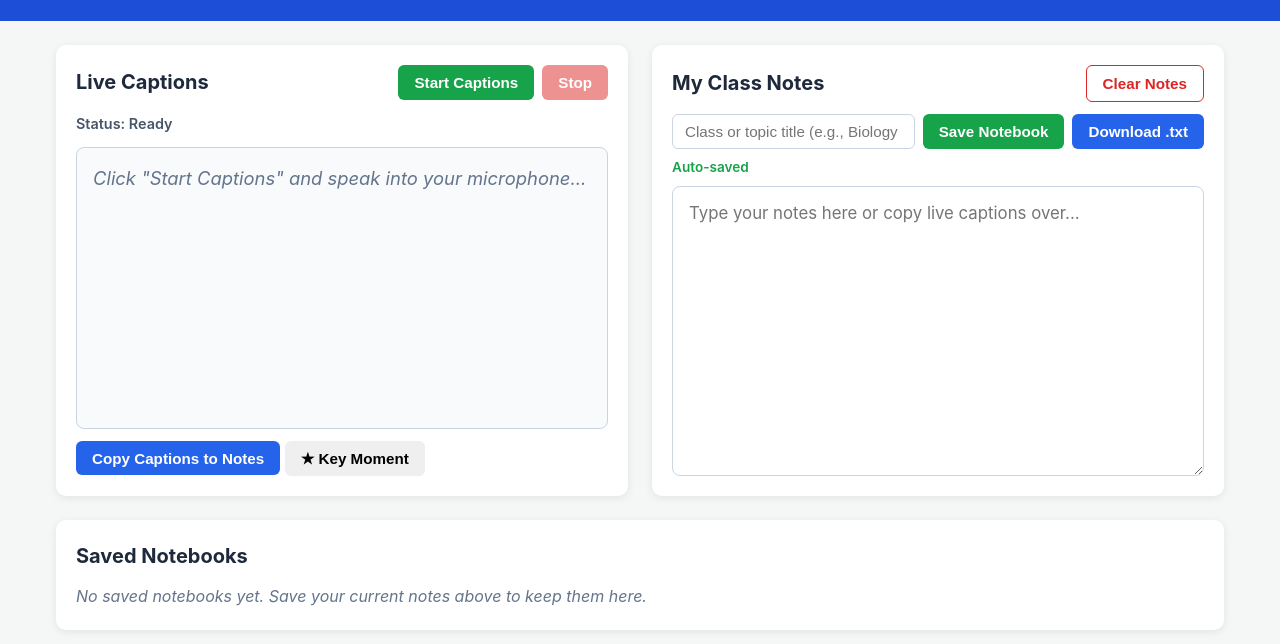
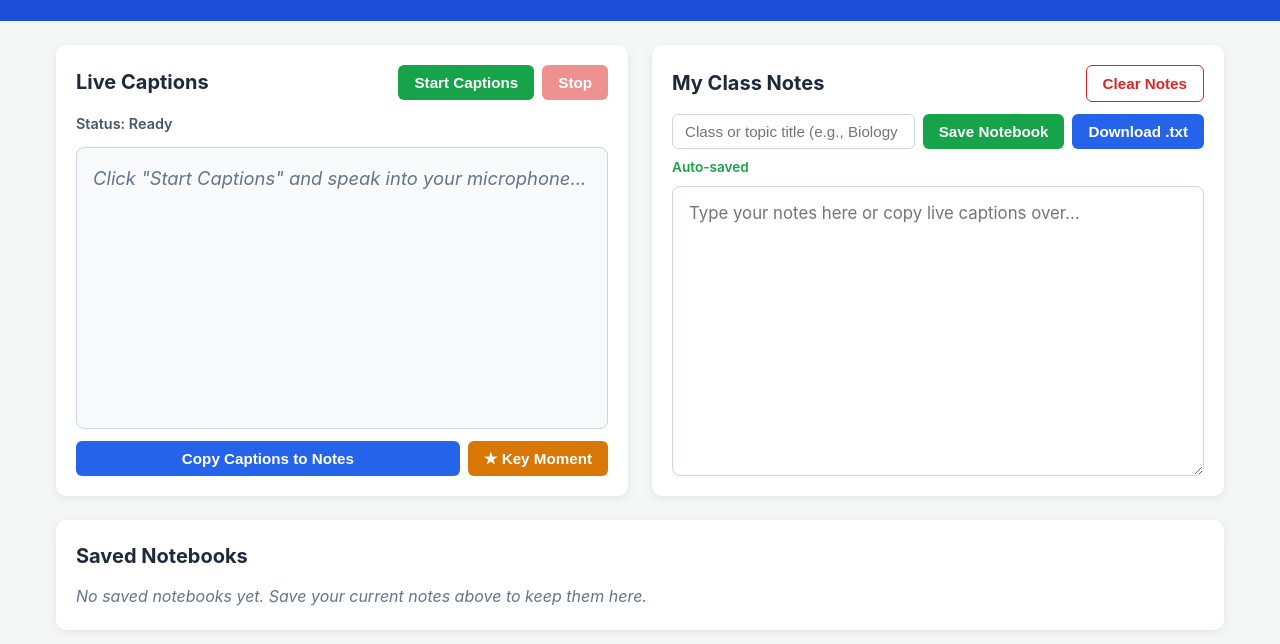
Before and after one commit to jonah1521/Live-Caption, a plain HTML site: page index.html in a window 1280 px wide. Shown: the part 100-744 px from the top of the page. Drawn offline with Linux system fonts and the light colour scheme.

Commit message:
Enhance styles for caption actions and highlights
Added styles for caption actions and highlight elements.

```diff
--- a/style.css
+++ b/style.css
@@ -68,6 +68,18 @@ header h1 {
     gap: 0.5rem;
 }
 
+.caption-actions {
+    display: flex;
+    flex-wrap: wrap;
+    gap: 0.5rem;
+    margin-top: 0.75rem;
+}
+
+.caption-actions .secondary {
+    flex: 1;
+    margin-top: 0;
+}
+
 .btn {
     padding: 0.55rem 1rem;
     border: none;
@@ -101,6 +113,11 @@ header h1 {
     background-color: #2563eb;
     color: #ffffff;
     margin-top: 0.75rem;
+}
+
+.highlight {
+    background-color: #d97706;
+    color: #ffffff;
 }
 
 .secondary-inline {
```
